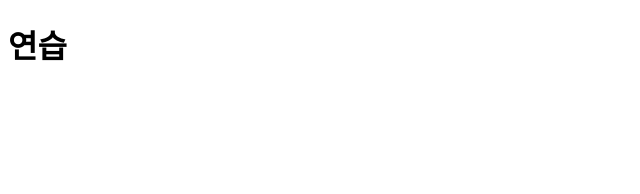
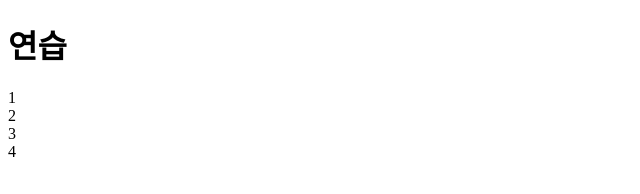
Before and after one commit to ZZangmin/GPPDG, a plain HTML site: page index.html in a window 1280 px wide. Shown: the full height of the page, 0-640 px from the left. Drawn offline with Linux system fonts and the light colour scheme.

Commit message:
설계시작

```diff
--- a/index.html
+++ b/index.html
@@ -8,5 +8,17 @@
 </head>
 <body>
     <h1>연습</h1>
+    <div>
+1
+    </div>
+    <div>
+ 2
+    </div>
+    <div>
+  3
+    </div>
+    <div>
+   4
+    </div>
 </body>
 </html>
```
